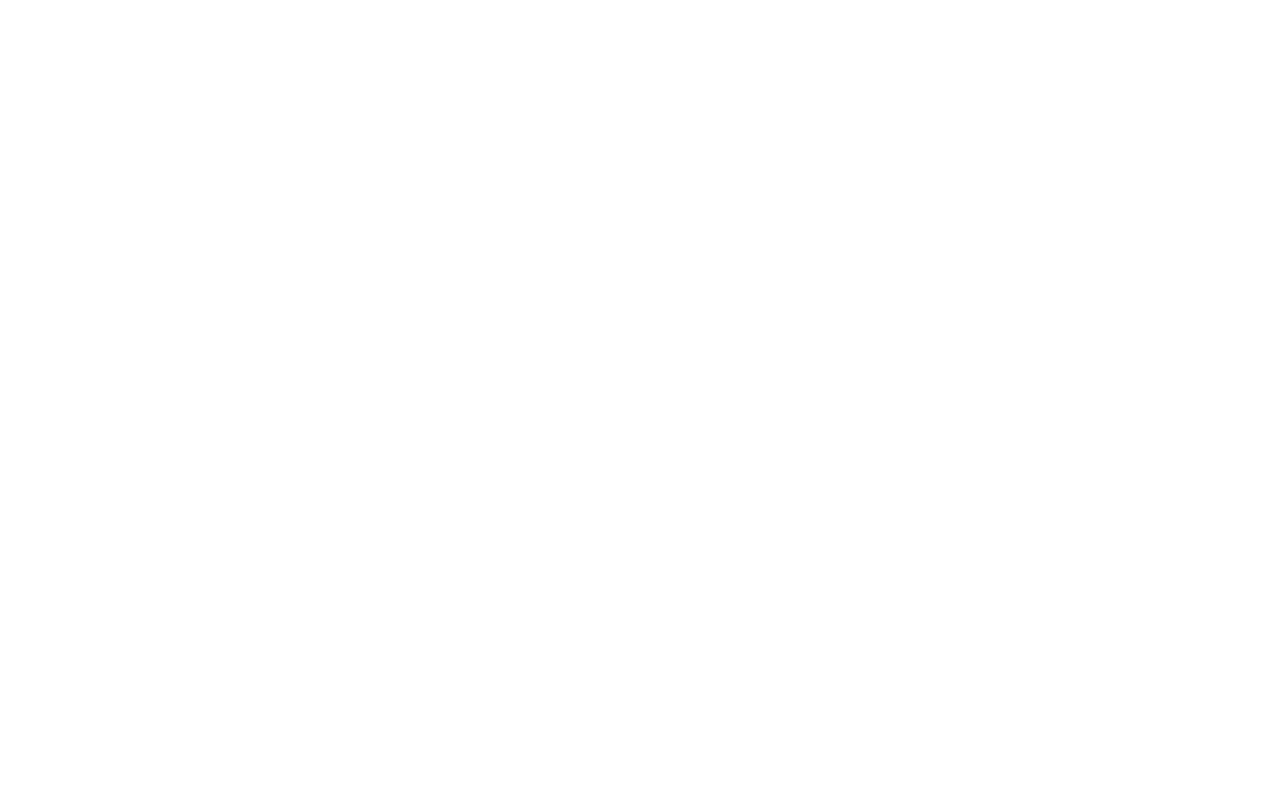
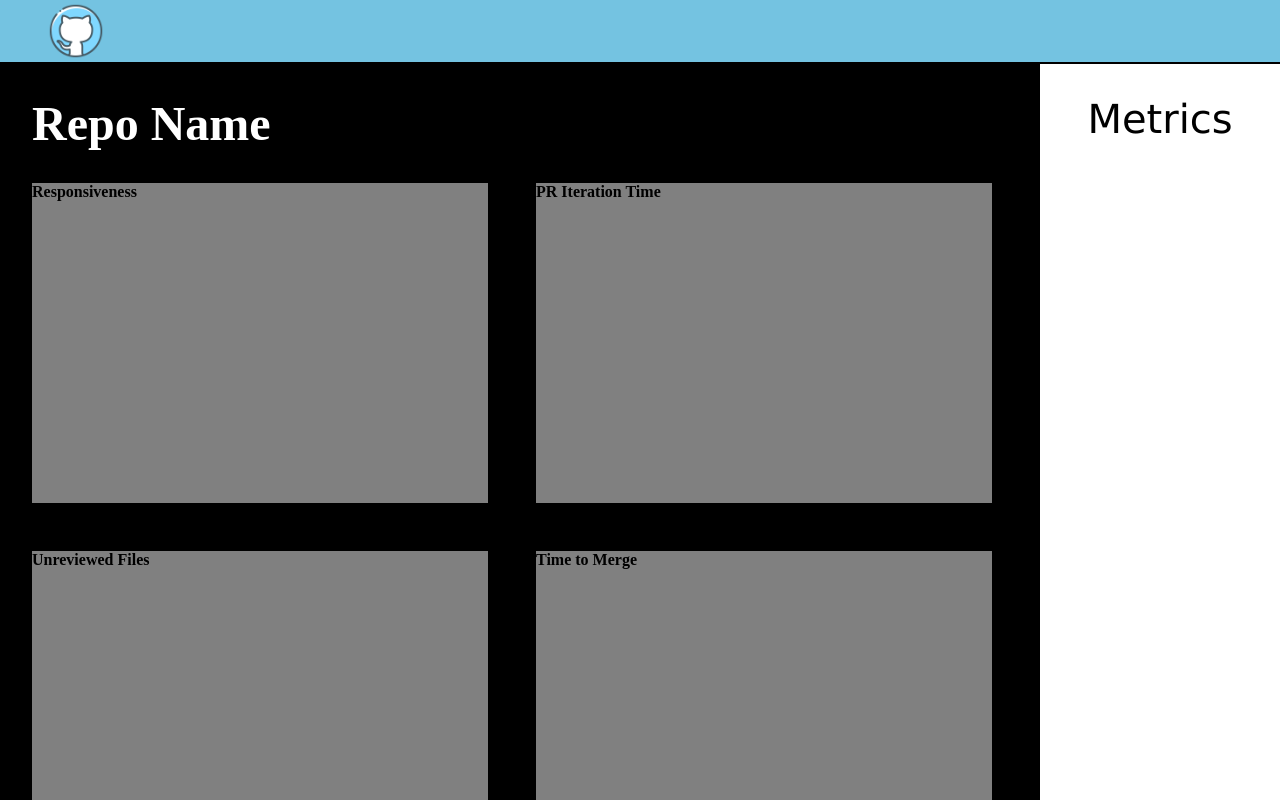
Before and after one commit to Kevinrocks100/TTP-Capstone-II-Frontend, a React (Create React App) app: page /repos/1 in a window 1280 px wide. Before the commit this address had no page. Shown: the top 800 px of the page. Built offline with nearby package versions, Linux system fonts and the light colour scheme.

Commit message:
wip: repo metric page

```diff
--- a/src/App/App.js
+++ b/src/App/App.js
@@ -1,14 +1,16 @@
-import { BrowserRouter as Router, Routes, Route } from "react-router-dom";
+import {BrowserRouter as Router, Routes, Route} from "react-router-dom";
 import Home from "../pages";
 import RepoListPage from "../pages/repo/list/RepoListPage";
+import RepoMetricPage from "../pages/repo/metrics/RepoMetricPage";
 
 function App() {
     return (
         <Router>
             <Routes>
-          <Route path="/" element={<Home />} />\
+                <Route path="/" element={<Home/>}/>\
                 {/*PROTECTED USER ROUTES */}
-          <Route path="/repos" element={<RepoListPage />} />
+                <Route path="/repos" element={<RepoListPage/>}/>
+                <Route path={"/repos/:repoId"} element={<RepoMetricPage />} />
             </Routes>
         </Router>
     );
--- a/src/components/navbar/Navbar.js
+++ b/src/components/navbar/Navbar.js
@@ -1,13 +1,14 @@
 import styles from './Navbar.module.scss'
 import githubLogo from '../../assets/github-alt-logo.png'
+import {Link} from "react-router-dom";
 
 export default function Navbar() {
     return (
-        <div className={styles.navbar}>
+        <Link to="/repos" className={styles.navbar}>
             <img className={styles.navbar__logo} src={githubLogo} alt="Github Logo" />
             <div>
                 {/*insert github username here*/}
             </div>
-        </div>
+        </Link>
     )
 }
--- /dev/null
+++ b/src/pages/repo/metrics/RepoMetricPage.js
@@ -0,0 +1,39 @@
+import styles from './RepoMetricPage.module.scss'
+import Navbar from "../../../components/navbar/Navbar";
+import {Nav} from "react-bootstrap";
+
+export default function RepoMetricPage() {
+    return (
+        <div className={styles.main}>
+            <Navbar/>
+            <div className={styles.container}>
+                <div style={{ paddingTop: '2rem' }}>
+                    <h1 className={styles.container__header}>Repo Name</h1>
+                    <div className={styles.container__grid}>
+                        <div className={styles.container__grid__cell}>
+                            <h2>Responsiveness</h2>
+                        </div>
+                        <div className={styles.container__grid__cell}>
+                            <h2>PR Iteration Time</h2>
+                        </div>
+                        <div className={styles.container__grid__cell}>
+                            <h2>Unreviewed Files</h2>
+                        </div>
+                        <div className={styles.container__grid__cell}>
+                            <h2>Time to Merge</h2>
+                        </div>
+                        <div className={styles.container__grid__cell}>
+                            <h2>Time to First Commit</h2>
+                        </div>
+                        <div className={styles.container__grid__cell}>
+                            <h2>Follow-on Commits</h2>
+                        </div>
+                    </div>
+                </div>
+                <div className={styles.container__sidebar}>
+                    <span className={styles.container__sidebar__header}>Metrics</span>
+                </div>
+            </div>
+        </div>
+    )
+}
--- /dev/null
+++ b/src/pages/repo/metrics/RepoMetricPage.module.scss
@@ -0,0 +1,43 @@
+.main {
+  background-color: black;
+}
+
+.container {
+  padding-left: 2rem;
+  display: grid;
+  grid-template-columns: .8fr .2fr;
+  grid-gap: 3rem;
+
+  &__header {
+    color: white;
+    font-size: 3rem;
+  }
+
+  &__grid {
+    padding-top: 2rem;
+    padding-bottom: 2rem;
+
+    display: grid;
+    grid-template-columns: .8fr .8fr;
+    grid-template-rows: repeat(3, 1fr);
+    grid-gap: 3rem;
+
+    &__cell {
+      height: 20rem;
+      background-color: gray;
+    }
+  }
+
+  &__sidebar {
+    background-color: white;
+
+    display: flex;
+    justify-content: center;
+    padding-top: 2rem;
+
+    &__header {
+      font-family: "Verdana", sans-serif;
+      font-size: 2.5rem;
+    }
+  }
+}
```
Lines whose indentation alone changed are shown as unchanged.
